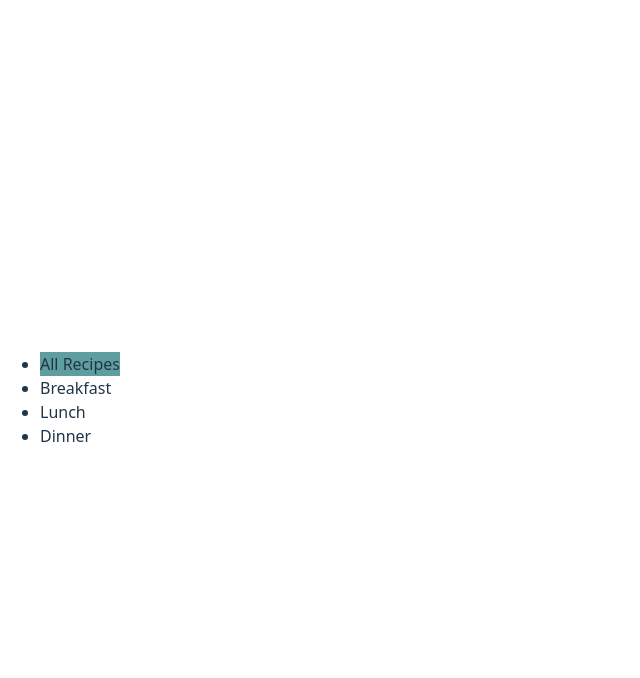
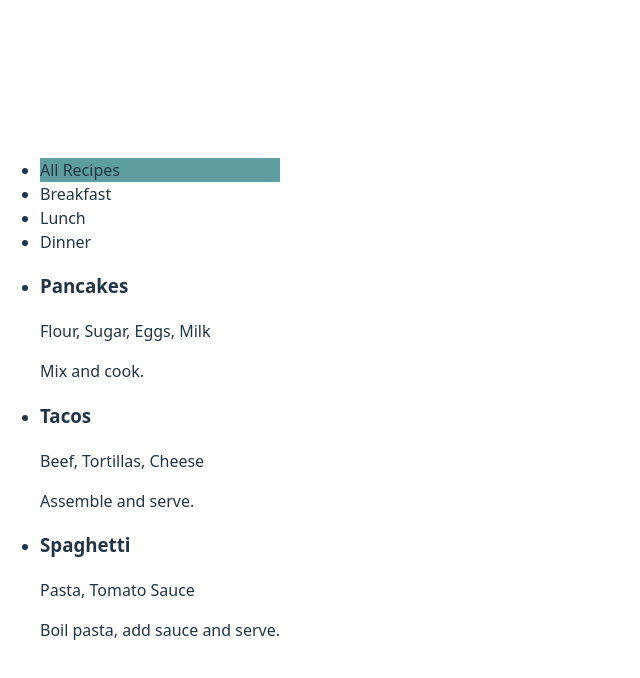
Before and after one commit to MurasakiCho/recipe-manager, a React (Vite) app in the folder frontend/: page / in a window 1280 px wide. Shown: the top 678 px of the page, without its empty margins (0-640 px from the left). Built offline with nearby package versions, Linux system fonts and the light colour scheme.

Commit message:
Set up a recipe list display filtered by category

```diff
--- a/frontend/src/App.tsx
+++ b/frontend/src/App.tsx
@@ -1,4 +1,5 @@
-import Sidebar from "./components/Sidebar";
+import Sidebar from "./components/Sidebar.tsx";
+import RecipeList from "./components/RecipeList.tsx";
 import type { Category } from "./types";
 import { useState } from "react";
 
@@ -6,6 +7,12 @@ const categories: Category[] = [
   { id: 1, category: "Breakfast"},
   { id: 2, category: "Lunch"},
   { id: 3, category: "Dinner"},
+]
+
+const recipes: Recipe[] = [
+  {id: 1, categoryId: 1, recipeName: "Pancakes", ingredients: "Flour, Sugar, Eggs, Milk", instructions: "Mix and cook."},
+  {id: 2, categoryId: 2, recipeName: "Tacos", ingredients: "Beef, Tortillas, Cheese", instructions: "Assemble and serve."},
+  {id: 3, categoryId: 3, recipeName: "Spaghetti", ingredients: "Pasta, Tomato Sauce", instructions: "Boil pasta, add sauce and serve."}
 ]
 
 export default function App() {
@@ -18,6 +25,10 @@ export default function App() {
         selectedCategoryId={selectedCategoryId}
         onSelect={setCategoryId}
       />
+      <RecipeList
+        recipes={recipes}
+        selectedCategoryId={selectedCategoryId}
+      />
     </div>
   );
 }
--- /dev/null
+++ b/frontend/src/Components/RecipeList.tsx
@@ -0,0 +1,29 @@
+import type { Recipe } from "../types/recipe";
+
+type RecipeListProps = {
+    recipes: Recipe[];
+    selectedCategoryId: number | null;
+};
+
+export default function RecipeList(props: RecipeListProps){
+    const { recipes, selectedCategoryId } = props;
+
+    //filter recipes by category
+    const filteredRecipes = selectedCategoryId
+        ? recipes.filter((r) => r.categoryId === selectedCategoryId)
+        : recipes;
+
+    return(
+        <main>
+            <ul>
+                {filteredRecipes.map((r) => (
+                    <li key={r.id} >
+                        <h3>{r.recipeName}</h3>
+                        <p>{r.ingredients}</p>
+                        <p>{r.instructions}</p>
+                    </li>
+                ))}
+            </ul>
+        </main>
+    );
+}
```
Also changed, not shown: frontend/src/types/recipe.ts (+7 -0 lines).
